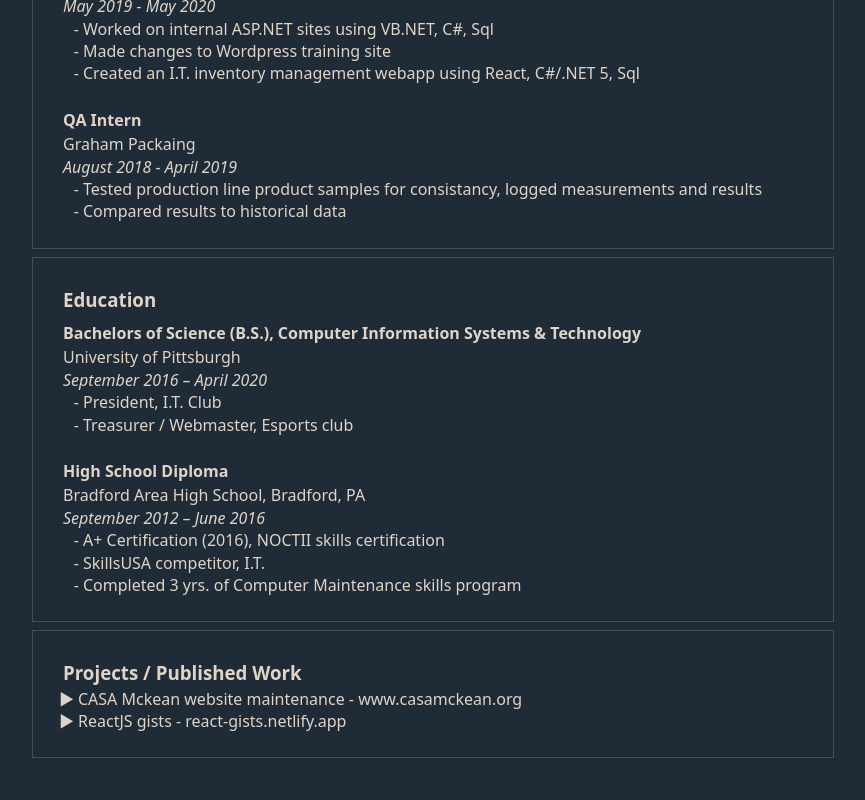
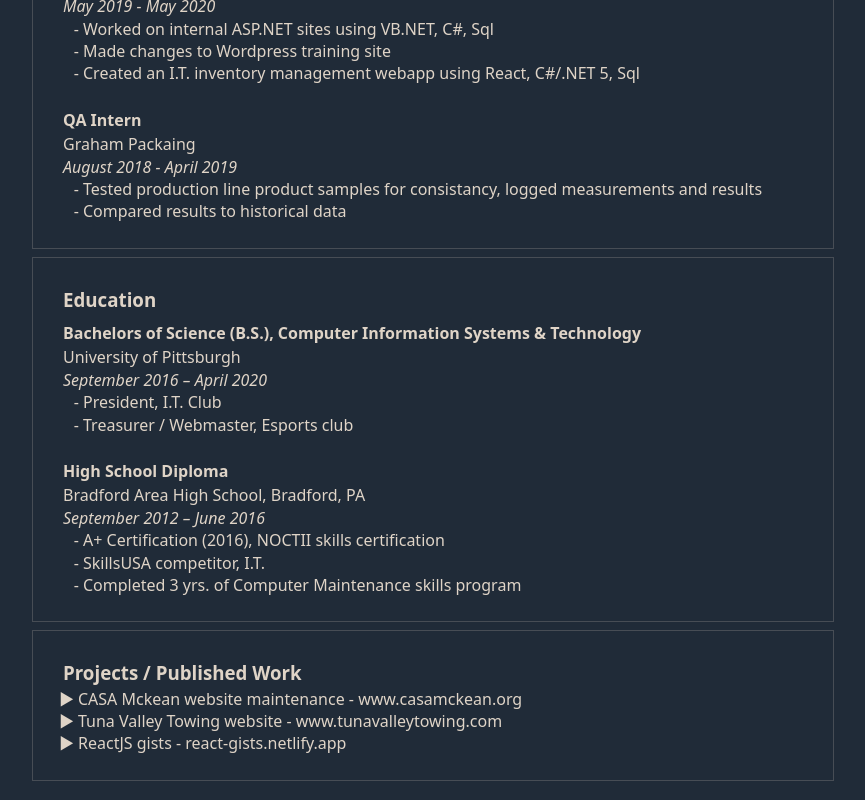
Before and after one commit to xmagee/bl0g, a Next.js app: page / in a window 1280 px wide. Shown: the part 1323-2123 px from the top of the page, without its empty margins (207-1072 px from the left). Before the commit the page ends 2100 px from the top, so only its background shows below. Built offline with nearby package versions, Linux system fonts and the light colour scheme.

Commit message:
updated projects

```diff
--- a/pages/index.js
+++ b/pages/index.js
@@ -177,6 +177,9 @@ export default function Home({ setCurrentPage }) {
 								CASA Mckean website maintenance - <a href="https://casamckean.org" target="_blank">www.casamckean.org</a>
 							</li>
 							<li>
+								Tuna Valley Towing website - <a href="https://tunavalleytowing.com" target="_blank">www.tunavalleytowing.com</a>
+							</li>
+							<li>
 								ReactJS gists - <a href="https://react-gists.netlify.app/" target="_blank">react-gists.netlify.app</a>
 							</li>
 						</ul>
```
